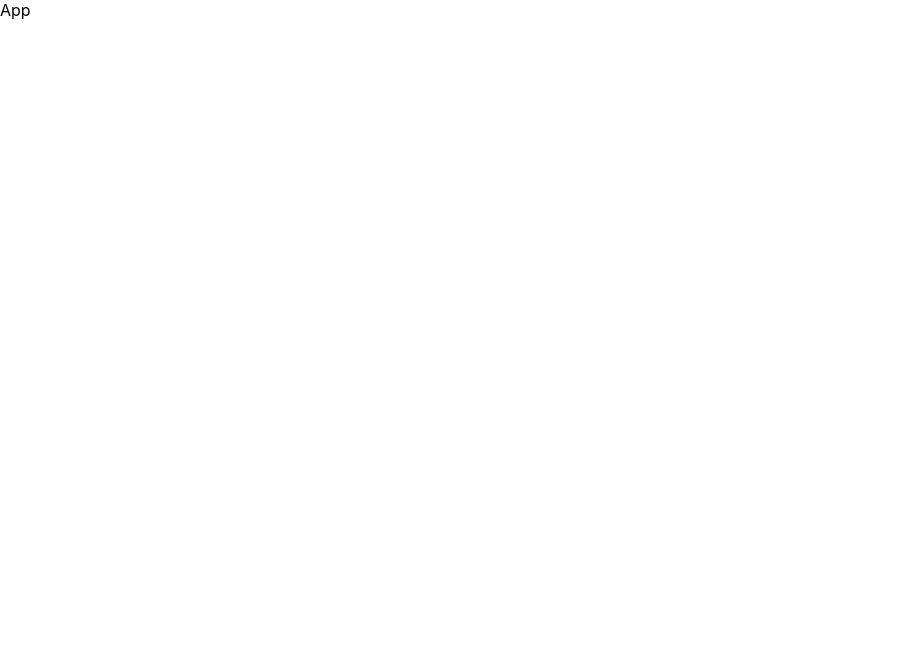
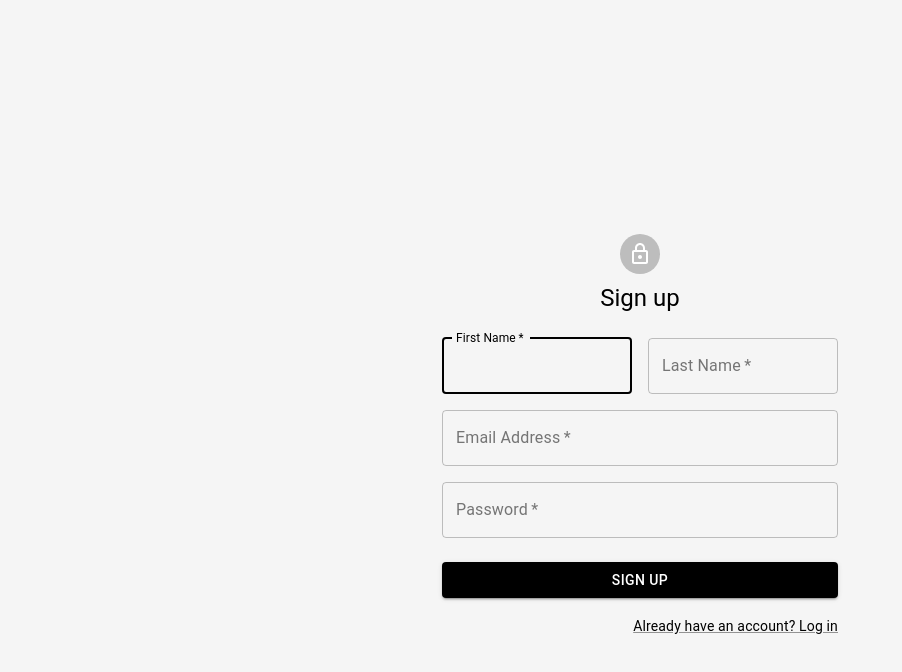
Before and after one commit to singhutsav5502/Book_Exchange_Platform, a React (Create React App) app in the folder platform_client/: page /sign-up in a window 1280 px wide. Shown: the top 672 px of the page, without its empty margins (0-902 px from the left). Built offline with nearby package versions, Linux system fonts and the light colour scheme.

Commit message:
setup login and signup pages and routes

```diff
--- a/platform_client/package.json
+++ b/platform_client/package.json
@@ -5,6 +5,7 @@
   "dependencies": {
     "@emotion/react": "^11.13.3",
     "@emotion/styled": "^11.13.0",
+    "@mui/icons-material": "^5.16.7",
     "@mui/material": "^5.16.7",
     "@testing-library/jest-dom": "^5.17.0",
     "@testing-library/react": "^13.4.0",
--- a/platform_client/public/index.html
+++ b/platform_client/public/index.html
@@ -7,37 +7,15 @@
     <meta name="theme-color" content="#000000" />
     <meta
       name="description"
-      content="Web site created using create-react-app"
+      content="Book Exchange Platform"
     />
     <link rel="apple-touch-icon" href="%PUBLIC_URL%/logo192.png" />
-    <!--
-      manifest.json provides metadata used when your web app is installed on a
-      user's mobile device or desktop. See https://developers.google.com/web/fundamentals/web-app-manifest/
-    -->
     <link rel="manifest" href="%PUBLIC_URL%/manifest.json" />
-    <!--
-      Notice the use of %PUBLIC_URL% in the tags above.
-      It will be replaced with the URL of the `public` folder during the build.
-      Only files inside the `public` folder can be referenced from the HTML.
-
-      Unlike "/favicon.ico" or "favicon.ico", "%PUBLIC_URL%/favicon.ico" will
-      work correctly both with client-side routing and a non-root public URL.
-      Learn how to configure a non-root public URL by running `npm run build`.
-    -->
-    <title>React App</title>
+    <title>Book Exchange Platform</title>
   </head>
   <body>
     <noscript>You need to enable JavaScript to run this app.</noscript>
     <div id="root"></div>
-    <!--
-      This HTML file is a template.
-      If you open it directly in the browser, you will see an empty page.
 
-      You can add webfonts, meta tags, or analytics to this file.
-      The build step will place the bundled scripts into the <body> tag.
-
-      To begin the development, run `npm start` or `yarn start`.
-      To create a production bundle, use `npm run build` or `yarn build`.
-    -->
   </body>
 </html>
--- a/platform_client/src/App.js
+++ /dev/null
@@ -1,9 +0,0 @@
-import React from 'react'
-
-const App = () => {
-  return (
-    <div>App</div>
-  )
-}
-
-export default App
--- /dev/null
+++ b/platform_client/src/App.jsx
@@ -0,0 +1,53 @@
+import React from "react";
+import Login from "./pages/Login.jsx";
+import Signup from "./pages/Signup.jsx";
+import Background from "./components/Background.jsx";
+import { createTheme, ThemeProvider } from "@mui/material/styles";
+import {
+  Navigate,
+  createBrowserRouter,
+  RouterProvider,
+} from "react-router-dom";
+const theme = createTheme({
+  palette: {
+    mode: 'light', // Use 'dark' if you prefer a dark theme
+    primary: {
+      main: '#000000', // Black for primary color
+    },
+    secondary: {
+      main: '#ffffff', // White for secondary color
+    },
+    background: {
+      default: '#ffffff', // White background for light mode
+      paper: '#f5f5f5', // Slightly gray for paper elements
+    },
+    text: {
+      primary: '#000000', // Black text for readability
+      secondary: '#757575', // Gray for secondary text
+    },
+    divider: '#e0e0e0', // Light gray for dividers
+  },
+})
+const router = createBrowserRouter([
+  {
+    path: "/",
+    element: <Navigate to="/log-in" replace />,
+  },
+  {
+    path: "/login",
+    element: <Background><Login /></Background>,
+  },
+  {
+    path: "/sign-up",
+    element: <Background><Signup /></Background>,
+  },
+]);
+const App = () => {
+  return (
+    <ThemeProvider theme={theme}>
+      <RouterProvider router={router} />
+    </ThemeProvider>
+  );
+};
+
+export default App;
--- /dev/null
+++ b/platform_client/src/components/Background.jsx
@@ -0,0 +1,21 @@
+import { Box } from "@mui/material";
+import React from "react";
+
+const Background = (props) => {
+  return (
+    <Box
+      sx={{
+        backgroundColor: "background.paper",
+        height: '100vh', // Fixed height
+        width: '100vw', // Fixed width
+        display: "flex",
+        alignItems: "center",
+        justifyContent: "center",
+      }}
+    >
+      {props.children}
+    </Box>
+  );
+};
+
+export default Background;
--- /dev/null
+++ b/platform_client/src/pages/Login.jsx
@@ -0,0 +1,87 @@
+import * as React from "react";
+import Avatar from "@mui/material/Avatar";
+import Button from "@mui/material/Button";
+import CssBaseline from "@mui/material/CssBaseline";
+import TextField from "@mui/material/TextField";
+import FormControlLabel from "@mui/material/FormControlLabel";
+import Checkbox from "@mui/material/Checkbox";
+import Link from "@mui/material/Link";
+import Container from "@mui/material/Container";
+import Box from "@mui/material/Box";
+import Grid from "@mui/material/Grid";
+import LockOutlinedIcon from "@mui/icons-material/LockOutlined";
+import Typography from "@mui/material/Typography";
+import { Link as RouterLink } from "react-router-dom";
+const Login = () => {
+  const handleSubmit = (event) => {
+    event.preventDefault();
+    const data = new FormData(event.currentTarget);
+    console.log({
+      email: data.get("email"),
+      password: data.get("password"),
+    });
+  };
+
+  return (
+    <Container component="main" maxWidth="xs">
+      <CssBaseline />
+      <Box
+        sx={{
+          marginTop: 8,
+          display: "flex",
+          flexDirection: "column",
+          alignItems: "center",
+        }}
+      >
+        <Avatar sx={{ m: 1, bgcolor: "background.main" }}>
+          <LockOutlinedIcon />
+        </Avatar>
+        <Typography component="h1" variant="h5">
+          Sign in
+        </Typography>
+        <Box component="form" onSubmit={handleSubmit} sx={{ mt: 1 }}>
+          <TextField
+            margin="normal"
+            required
+            fullWidth
+            id="email"
+            label="Email Address"
+            name="email"
+            autoComplete="email"
+            autoFocus
+          />
+          <TextField
+            margin="normal"
+            required
+            fullWidth
+            name="password"
+            label="Password"
+            type="password"
+            id="password"
+            autoComplete="current-password"
+          />
+          <FormControlLabel
+            control={<Checkbox value="remember" color="primary" />}
+            label="Remember me"
+          />
+          <Button
+            type="submit"
+            fullWidth
+            variant="contained"
+            sx={{ mt: 3, mb: 2 }}
+          >
+            Sign In
+          </Button>
+          <Grid container justifyContent="flex-end">
+            <Grid item>
+              <Link component={RouterLink} to="/sign-up" variant="body2">
+                {"Don't have an account? Sign Up"}
+              </Link>
+            </Grid>
+          </Grid>
+        </Box>
+      </Box>
+    </Container>
+  );
+};
+export default Login;
--- /dev/null
+++ b/platform_client/src/pages/Signup.jsx
@@ -0,0 +1,108 @@
+import * as React from "react";
+import Avatar from "@mui/material/Avatar";
+import Button from "@mui/material/Button";
+import CssBaseline from "@mui/material/CssBaseline";
+import TextField from "@mui/material/TextField";
+import Link from "@mui/material/Link";
+import Grid from "@mui/material/Grid";
+import Box from "@mui/material/Box";
+import LockOutlinedIcon from "@mui/icons-material/LockOutlined";
+import Typography from "@mui/material/Typography";
+import Container from "@mui/material/Container";
+import { Link as RouterLink } from "react-router-dom";
+const Signup = () => {
+  const handleSubmit = (event) => {
+    event.preventDefault();
+    const data = new FormData(event.currentTarget);
+    console.log({
+      email: data.get("email"),
+      firstName: data.get("firstName"),
+      lastName: data.get("lastName"),
+      password: data.get("password"),
+    });
+  };
+
+  return (
+    <Container component="main" maxWidth="xs">
+      <CssBaseline />
+      <Box
+        sx={{
+          marginTop: 8,
+          display: "flex",
+          flexDirection: "column",
+          alignItems: "center",
+        }}
+      >
+        <Avatar sx={{ m: 1, bgcolor: "background.main" }}>
+          <LockOutlinedIcon />
+        </Avatar>
+        <Typography component="h1" variant="h5">
+          Sign up
+        </Typography>
+        <Box component="form" onSubmit={handleSubmit} sx={{ mt: 3 }}>
+          <Grid container spacing={2}>
+            <Grid item xs={12} sm={6}>
+              <TextField
+                autoComplete="given-name"
+                name="firstName"
+                required
+                fullWidth
+                id="firstName"
+                label="First Name"
+                autoFocus
+              />
+            </Grid>
+            <Grid item xs={12} sm={6}>
+              <TextField
+                required
+                fullWidth
+                id="lastName"
+                label="Last Name"
+                name="lastName"
+                autoComplete="family-name"
+              />
+            </Grid>
+            <Grid item xs={12}>
+              <TextField
+                required
+                fullWidth
+                id="email"
+                label="Email Address"
+                name="email"
+                autoComplete="email"
+              />
+            </Grid>
+            <Grid item xs={12}>
+              <TextField
+                required
+                fullWidth
+                name="password"
+                label="Password"
+                type="password"
+                id="password"
+                autoComplete="new-password"
+              />
+            </Grid>
+          </Grid>
+          <Button
+            type="submit"
+            fullWidth
+            variant="contained"
+            sx={{ mt: 3, mb: 2 }}
+          >
+            Sign Up
+          </Button>
+          <Grid container justifyContent="flex-end">
+            <Grid item>
+              <Link component={RouterLink} to="/login" variant="body2">
+                Already have an account? Log in
+              </Link>
+            </Grid>
+          </Grid>
+        </Box>
+      </Box>
+    </Container>
+  );
+};
+
+export default Signup;
```
Also changed, not shown: 1 other file (tests, documents, lock files or other folders).
